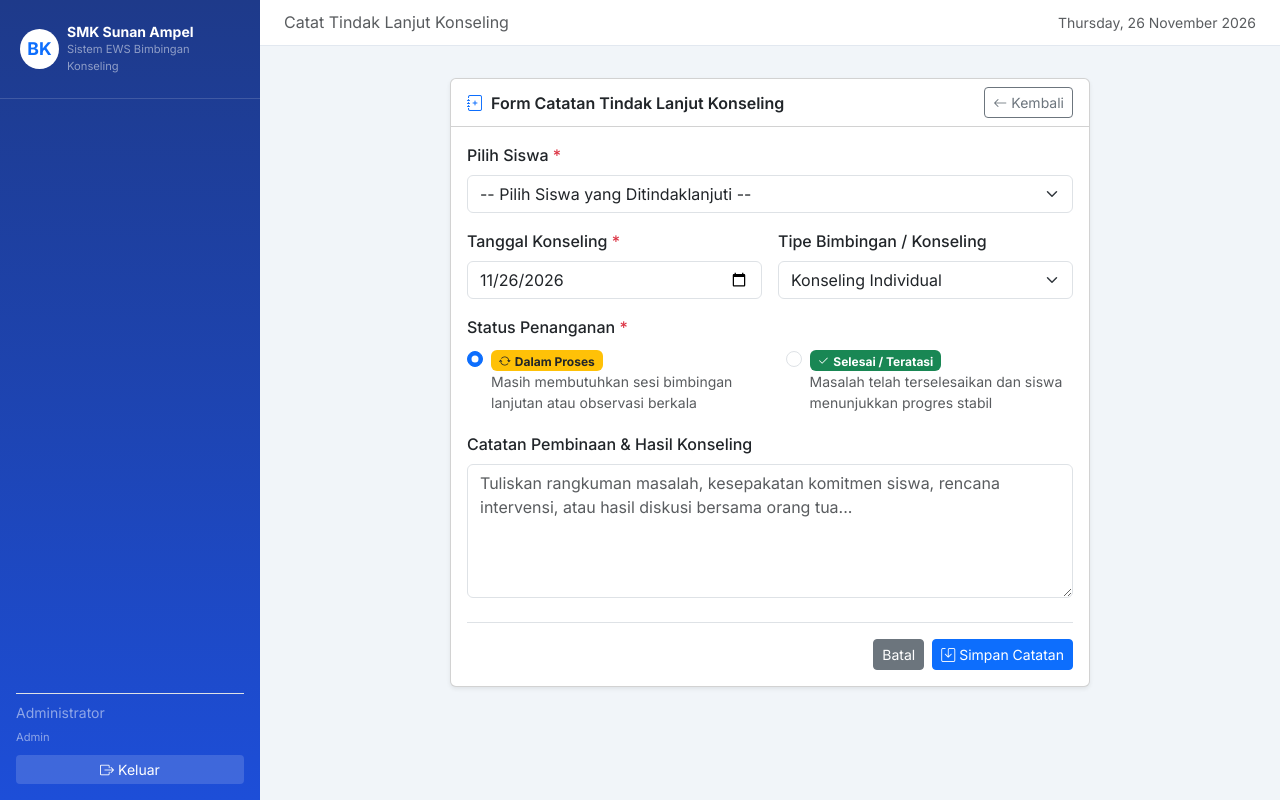
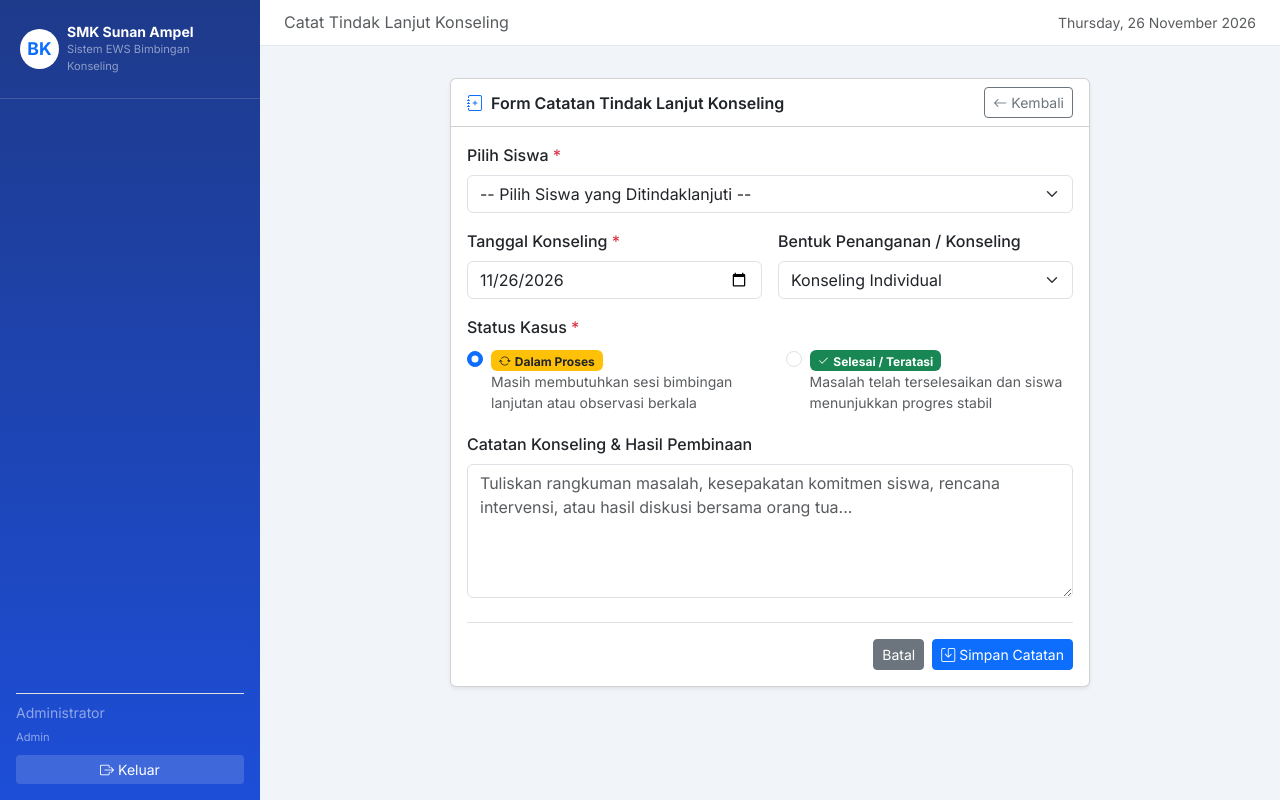
Before and after one commit to anitarwrwrw/EARLY-WARNING-SYSTEM-TA, a Laravel app: page /bk/tindaklanjut/tambah in a window 1280 px wide. Run offline with Laravel 12, Linux system fonts and the light colour scheme; a user stored in the database is signed in; data comes from the database, SQL or seed files in the repository; data that the repository does not hold is empty; parts of the project's set-up code (start-up, migrations or seed data) failed here and were passed over.

Commit message:
Fase A: selaraskan nama kolom akademik_absensi, tindak_lanjut_bk, log_whatsapp sesuai blueprint

```diff
--- a/bk-ews-laravel/app/Http/Controllers/BK/TindakLanjutController.php
+++ b/bk-ews-laravel/app/Http/Controllers/BK/TindakLanjutController.php
@@ -38,9 +38,9 @@ class TindakLanjutController extends Controller
             'siswa_id'          => 'required|exists:siswa,id',
             'hasil_ews_id'      => 'nullable|exists:hasil_prediksi_ews,id',
             'tanggal_konseling' => 'required|date',
-            'catatan_pembinaan' => 'nullable|string|max:5000',
-            'status_penanganan' => 'required|in:Proses,Selesai',
-            'tipe_konseling'    => 'nullable|string|max:100',
+            'catatan_konseling' => 'nullable|string|max:5000',
+            'status_kasus'      => 'required|in:Proses,Selesai',
+            'bentuk_penanganan' => 'nullable|string|max:100',
         ]);
 
         TindakLanjutBk::create([
@@ -62,9 +62,9 @@ class TindakLanjutController extends Controller
     {
         $validated = $request->validate([
             'tanggal_konseling' => 'required|date',
-            'catatan_pembinaan' => 'nullable|string|max:5000',
-            'status_penanganan' => 'required|in:Proses,Selesai',
-            'tipe_konseling'    => 'nullable|string|max:100',
+            'catatan_konseling' => 'nullable|string|max:5000',
+            'status_kasus'      => 'required|in:Proses,Selesai',
+            'bentuk_penanganan' => 'nullable|string|max:100',
         ]);
 
         $tindakLanjut->update($validated);
@@ -129,8 +129,8 @@ class TindakLanjutController extends Controller
         // Simpan log
         LogWhatsapp::create([
             'siswa_id'       => $siswa->id,
-            'dikirim_oleh'   => Auth::id(),
-            'no_tujuan'      => $siswa->no_wa_ortu,
+            'guru_bk_id'     => Auth::id(),
+            'no_wa_tujuan'   => $siswa->no_wa_ortu,
             'jenis_template' => $validated['jenis_template'],
             'isi_pesan'      => $pesan,
             'status_kirim'   => $statusKirim,
--- a/bk-ews-laravel/app/Http/Controllers/WaliKelas/WaliKelasController.php
+++ b/bk-ews-laravel/app/Http/Controllers/WaliKelas/WaliKelasController.php
@@ -151,7 +151,7 @@ class WaliKelasController extends Controller
         AkademikAbsensi::updateOrCreate(
             ['siswa_id' => $validated['siswa_id'], 'semester_id' => $validated['semester_id']],
             [
-                'input_oleh'   => Auth::id(),
+                'wali_kelas_id' => Auth::id(),
                 'rata_nilai'   => $validated['rata_nilai'],
                 'tren_nilai'   => $trenNilai,
                 'jumlah_alpha' => $validated['jumlah_alpha'],
--- a/bk-ews-laravel/app/Imports/AkademikAbsensiImport.php
+++ b/bk-ews-laravel/app/Imports/AkademikAbsensiImport.php
@@ -22,7 +22,7 @@ class AkademikAbsensiImport implements ToCollection, WithHeadingRow
 
     public function __construct(
         private readonly int $semesterId,
-        private readonly int $inputOlehId,
+        private readonly int $waliKelasId,
     ) {}
 
     public function collection(Collection $rows): void
@@ -55,7 +55,7 @@ class AkademikAbsensiImport implements ToCollection, WithHeadingRow
             $record = AkademikAbsensi::updateOrCreate(
                 ['siswa_id' => $siswa->id, 'semester_id' => $this->semesterId],
                 [
-                    'input_oleh'   => $this->inputOlehId,
+                    'wali_kelas_id' => $this->waliKelasId,
                     'rata_nilai'   => $nilaiSekarang,
                     'tren_nilai'   => $trenNilai,
                     'jumlah_alpha' => (int) ($row['jumlah_alpha'] ?? 0),
--- a/bk-ews-laravel/app/Models/LogWhatsapp.php
+++ b/bk-ews-laravel/app/Models/LogWhatsapp.php
@@ -10,7 +10,7 @@ class LogWhatsapp extends Model
     protected $table = 'log_whatsapp';
 
     protected $fillable = [
-        'siswa_id', 'dikirim_oleh', 'no_tujuan',
+        'siswa_id', 'guru_bk_id', 'no_wa_tujuan',
         'jenis_template', 'isi_pesan', 'status_kirim',
         'response_api', 'waktu_kirim',
     ];
@@ -25,8 +25,8 @@ class LogWhatsapp extends Model
         return $this->belongsTo(Siswa::class, 'siswa_id');
     }
 
-    public function dikirimOleh(): BelongsTo
+    public function guruBk(): BelongsTo
     {
-        return $this->belongsTo(User::class, 'dikirim_oleh');
+        return $this->belongsTo(User::class, 'guru_bk_id');
     }
 }
--- a/bk-ews-laravel/app/Models/TindakLanjutBk.php
+++ b/bk-ews-laravel/app/Models/TindakLanjutBk.php
@@ -11,8 +11,8 @@ class TindakLanjutBk extends Model
 
     protected $fillable = [
         'siswa_id', 'hasil_ews_id', 'guru_bk_id',
-        'tanggal_konseling', 'catatan_pembinaan',
-        'status_penanganan', 'tipe_konseling',
+        'tanggal_konseling', 'bentuk_penanganan',
+        'catatan_konseling', 'status_kasus',
     ];
 
     protected function casts(): array
--- a/bk-ews-laravel/database/seeders/DataDummySeeder.php
+++ b/bk-ews-laravel/database/seeders/DataDummySeeder.php
@@ -65,7 +65,7 @@ class DataDummySeeder extends Seeder
                 AkademikAbsensi::firstOrCreate(
                     ['siswa_id' => $s->id, 'semester_id' => $semLalu->id],
                     [
-                        'input_oleh'   => null,
+                        'wali_kelas_id' => null,
                         'rata_nilai'   => $nilaiLalu,
                         'tren_nilai'   => 0,
                         'jumlah_alpha' => rand(0, 2),
@@ -79,7 +79,7 @@ class DataDummySeeder extends Seeder
             AkademikAbsensi::firstOrCreate(
                 ['siswa_id' => $s->id, 'semester_id' => $semAktif->id],
                 [
-                    'input_oleh'   => null,
+                    'wali_kelas_id' => null,
                     'rata_nilai'   => $nilaiSkrg,
                     'tren_nilai'   => round($nilaiSkrg - $nilaiLalu, 2),
                     'jumlah_alpha' => $alpha,
--- a/bk-ews-laravel/resources/views/bk/siswa/detail.blade.php
+++ b/bk-ews-laravel/resources/views/bk/siswa/detail.blade.php
@@ -233,15 +233,15 @@ View [bk.pelanggaran.index] not found.@extends('layouts.app')
                 @foreach($tindakLanjut as $tl)
                     <tr>
                         <td>{{ \Carbon\Carbon::parse($tl->tanggal_konseling)->isoFormat('D MMM Y') }}</td>
-                        <td><span class="badge bg-light text-dark border">{{ $tl->tipe_konseling ?? 'Individual' }}</span></td>
+                        <td><span class="badge bg-light text-dark border">{{ $tl->bentuk_penanganan ?? 'Individual' }}</span></td>
                         <td>
-                            @if($tl->status_penanganan === 'Selesai')
+                            @if($tl->status_kasus === 'Selesai')
                                 <span class="badge bg-success">Selesai</span>
                             @else
                                 <span class="badge bg-warning text-dark">Proses</span>
                             @endif
                         </td>
-                        <td>{{ $tl->catatan_pembinaan ?: '-' }}</td>
+                        <td>{{ $tl->catatan_konseling ?: '-' }}</td>
                         <td><small class="text-muted">{{ $tl->guruBk->name ?? '-' }}</small></td>
                     </tr>
                 @endforeach
--- a/bk-ews-laravel/resources/views/bk/tindaklanjut/create.blade.php
+++ b/bk-ews-laravel/resources/views/bk/tindaklanjut/create.blade.php
@@ -47,50 +47,50 @@
                             @enderror
                         </div>
                         <div class="col-md-6">
-                            <label class="form-label fw-medium">Tipe Bimbingan / Konseling</label>
-                            <select name="tipe_konseling" class="form-select @error('tipe_konseling') is-invalid @enderror">
-                                <option value="Konseling Individual" {{ old('tipe_konseling') == 'Konseling Individual' ? 'selected' : '' }}>Konseling Individual</option>
-                                <option value="Konseling Kelompok" {{ old('tipe_konseling') == 'Konseling Kelompok' ? 'selected' : '' }}>Konseling Kelompok</option>
-                                <option value="Panggilan Orang Tua" {{ old('tipe_konseling') == 'Panggilan Orang Tua' ? 'selected' : '' }}>Panggilan Orang Tua ke Sekolah</option>
-                                <option value="Kunjungan Rumah (Home Visit)" {{ old('tipe_konseling') == 'Kunjungan Rumah (Home Visit)' ? 'selected' : '' }}>Kunjungan Rumah (Home Visit)</option>
-                                <option value="Alih Tangan Kasus (Referral)" {{ old('tipe_konseling') == 'Alih Tangan Kasus (Referral)' ? 'selected' : '' }}>Alih Tangan Kasus (Referral)</option>
+                            <label class="form-label fw-medium">Bentuk Penanganan / Konseling</label>
+                            <select name="bentuk_penanganan" class="form-select @error('bentuk_penanganan') is-invalid @enderror">
+                                <option value="Konseling Individual" {{ old('bentuk_penanganan') == 'Konseling Individual' ? 'selected' : '' }}>Konseling Individual</option>
+                                <option value="Konseling Kelompok" {{ old('bentuk_penanganan') == 'Konseling Kelompok' ? 'selected' : '' }}>Konseling Kelompok</option>
+                                <option value="Panggilan Orang Tua" {{ old('bentuk_penanganan') == 'Panggilan Orang Tua' ? 'selected' : '' }}>Panggilan Orang Tua ke Sekolah</option>
+                                <option value="Kunjungan Rumah (Home Visit)" {{ old('bentuk_penanganan') == 'Kunjungan Rumah (Home Visit)' ? 'selected' : '' }}>Kunjungan Rumah (Home Visit)</option>
+                                <option value="Alih Tangan Kasus (Referral)" {{ old('bentuk_penanganan') == 'Alih Tangan Kasus (Referral)' ? 'selected' : '' }}>Alih Tangan Kasus (Referral)</option>
                             </select>
-                            @error('tipe_konseling')
+                            @error('bentuk_penanganan')
                                 <div class="invalid-feedback">{{ $message }}</div>
                             @enderror
                         </div>
                     </div>
 
                     <div class="mb-3">
-                        <label class="form-label fw-medium">Status Penanganan <span class="text-danger">*</span></label>
+                        <label class="form-label fw-medium">Status Kasus <span class="text-danger">*</span></label>
                         <div class="d-flex gap-4">
                             <div class="form-check">
-                                <input class="form-check-input" type="radio" name="status_penanganan" id="status_proses" value="Proses"
-                                       {{ old('status_penanganan', 'Proses') === 'Proses' ? 'checked' : '' }} required>
+                                <input class="form-check-input" type="radio" name="status_kasus" id="status_proses" value="Proses"
+                                       {{ old('status_kasus', 'Proses') === 'Proses' ? 'checked' : '' }} required>
                                 <label class="form-check-label" for="status_proses">
                                     <span class="badge bg-warning text-dark"><i class="bi bi-arrow-repeat me-1"></i>Dalam Proses</span>
                                     <small class="text-muted d-block">Masih membutuhkan sesi bimbingan lanjutan atau observasi berkala</small>
                                 </label>
                             </div>
                             <div class="form-check">
-                                <input class="form-check-input" type="radio" name="status_penanganan" id="status_selesai" value="Selesai"
-                                       {{ old('status_penanganan') === 'Selesai' ? 'checked' : '' }}>
+                                <input class="form-check-input" type="radio" name="status_kasus" id="status_selesai" value="Selesai"
+                                       {{ old('status_kasus') === 'Selesai' ? 'checked' : '' }}>
                                 <label class="form-check-label" for="status_selesai">
                                     <span class="badge bg-success"><i class="bi bi-check2 me-1"></i>Selesai / Teratasi</span>
                                     <small class="text-muted d-block">Masalah telah terselesaikan dan siswa menunjukkan progres stabil</small>
                                 </label>
                             </div>
                         </div>
-                        @error('status_penanganan')
+                        @error('status_kasus')
                             <div class="invalid-feedback d-block">{{ $message }}</div>
                         @enderror
                     </div>
 
                     <div class="mb-4">
-                        <label class="form-label fw-medium">Catatan Pembinaan & Hasil Konseling</label>
-                        <textarea name="catatan_pembinaan" class="form-control @error('catatan_pembinaan') is-invalid @enderror"
-                                  rows="5" placeholder="Tuliskan rangkuman masalah, kesepakatan komitmen siswa, rencana intervensi, atau hasil diskusi bersama orang tua...">{{ old('catatan_pembinaan') }}</textarea>
-                        @error('catatan_pembinaan')
+                        <label class="form-label fw-medium">Catatan Konseling & Hasil Pembinaan</label>
+                        <textarea name="catatan_konseling" class="form-control @error('catatan_konseling') is-invalid @enderror"
+                                  rows="5" placeholder="Tuliskan rangkuman masalah, kesepakatan komitmen siswa, rencana intervensi, atau hasil diskusi bersama orang tua...">{{ old('catatan_konseling') }}</textarea>
+                        @error('catatan_konseling')
                             <div class="invalid-feedback">{{ $message }}</div>
                         @enderror
                     </div>
```
Also changed, not shown: bk-ews-laravel/app/Models/AkademikAbsensi.php (+4 -4 lines), bk-ews-laravel/resources/views/bk/tindaklanjut/edit.blade.php (+18 -18 lines), bk-ews-laravel/resources/views/bk/tindaklanjut/index.blade.php (+4 -4 lines), bk-ews-laravel/database/migrations/2025_01_01_000004_create_akademik_absensi_table.php, bk-ews-laravel/database/migrations/2025_01_01_000008_create_tindak_lanjut_bk_table.php, bk-ews-laravel/database/migrations/2025_01_01_000009_create_log_whatsapp_table.php.
